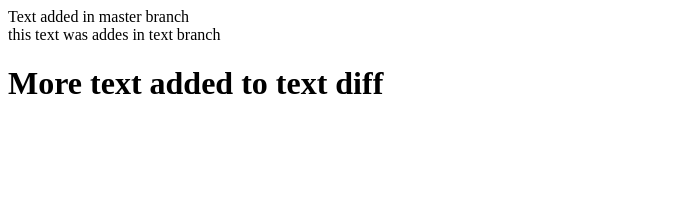
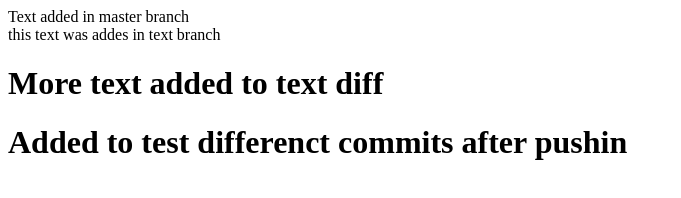
Before and after one commit to naseebDotDev/git-tesst, a plain HTML site: page index.html in a window 1280 px wide. Shown: the whole page, without its empty margins (0-681 px from the left). Drawn offline with Linux system fonts and the light colour scheme.

Commit message:
edit index.html

```diff
--- a/index.html
+++ b/index.html
@@ -9,5 +9,6 @@
     <div>Text added in master branch</div>
     this text was addes in text branch
     <h1>More text added to text diff</h1>
+    <h1>Added to test differenct commits after pushin</h1>
   </body>
 </html>
```
